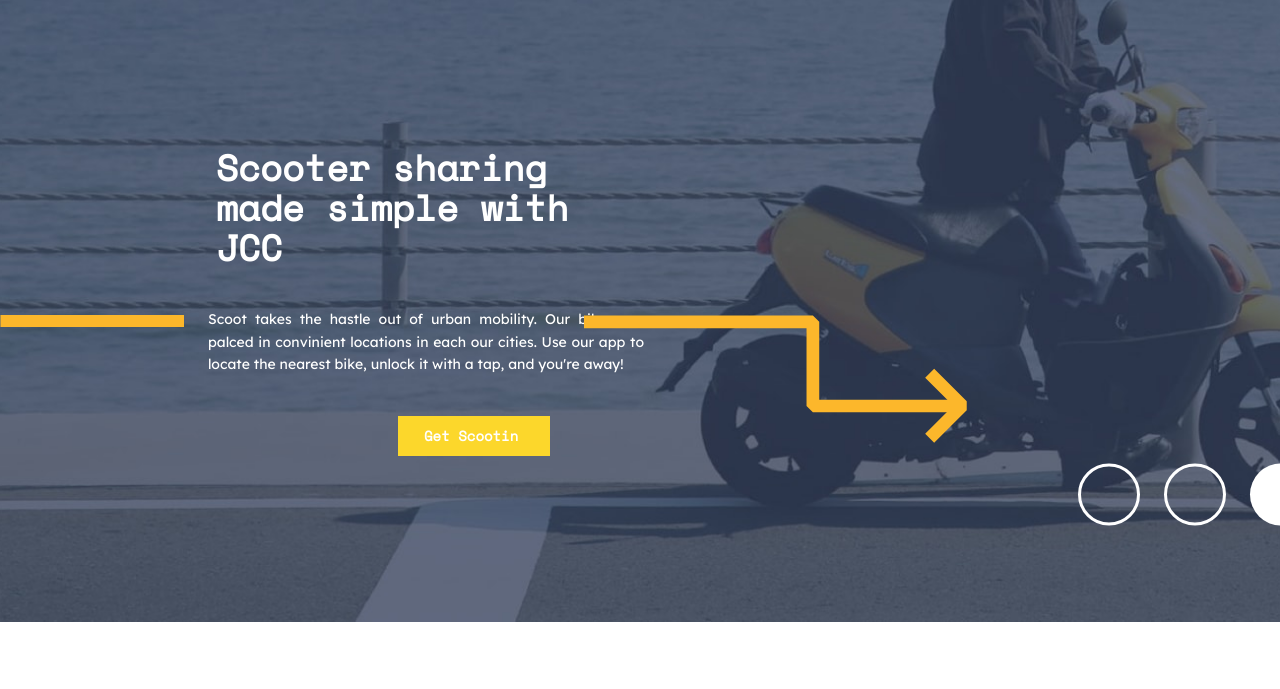
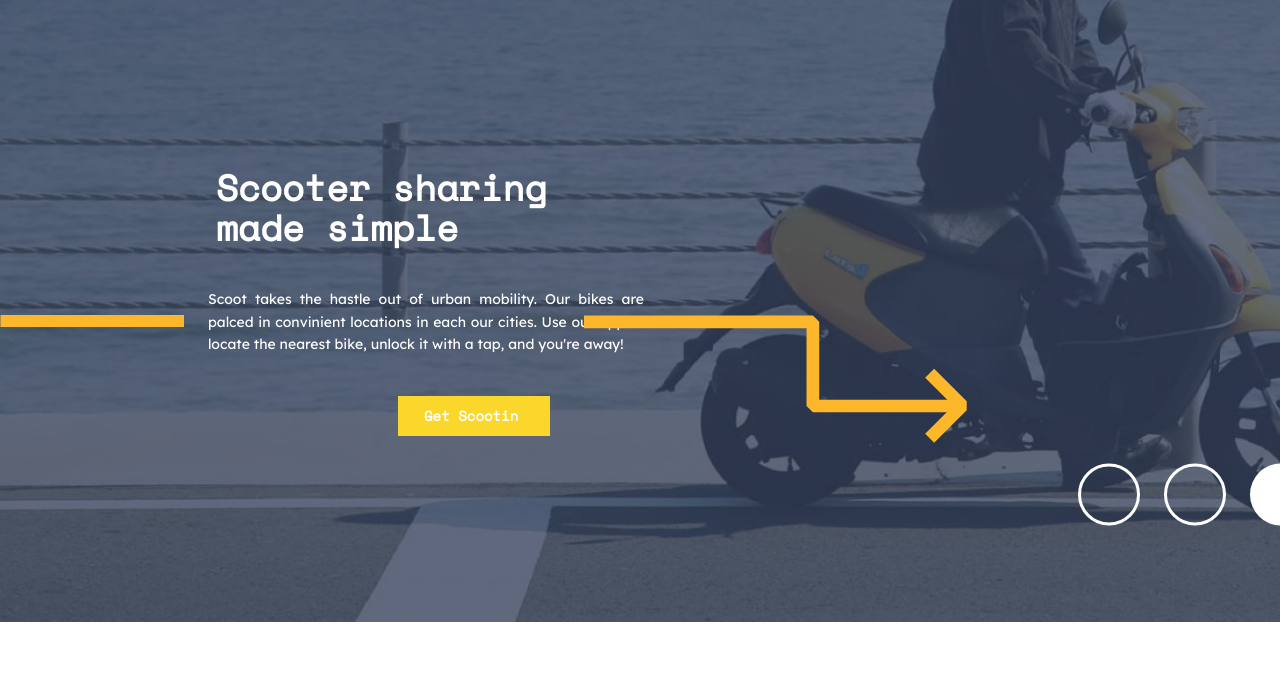
Before and after one commit to jassehcodecamp99/fdp_2025s1-scooter-website-project, a website built with Vite: page index.html in a window 1280 px wide. Shown: the part 111-800 px from the top of the page. Built offline with nearby package versions, Linux system fonts and the light colour scheme.

Commit message:
Fix copy mistake in Intro tagline

```diff
--- a/index.html
+++ b/index.html
@@ -56,7 +56,7 @@
             <h1
               class="max-w-[420px] text-4xl text-white text-center lg:text-left font-bold font-space-mono"
             >
-              Scooter sharing made simple with JCC
+              Scooter sharing made simple
             </h1>
             <p
               class="text-white text-xs leading-relaxed lg:text-sm lg:text-justify text-center md:px-8 font-lexend-deca"
```
